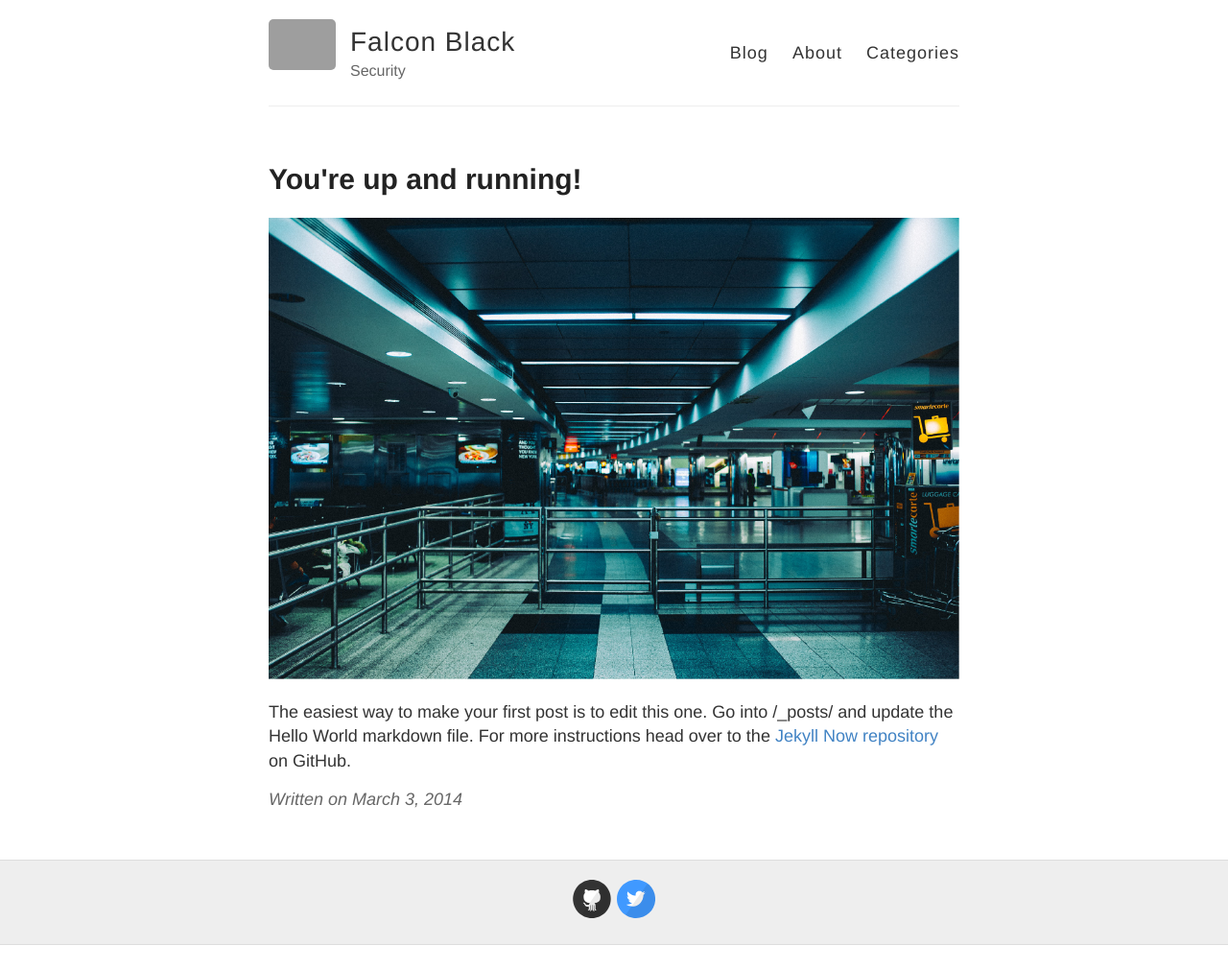
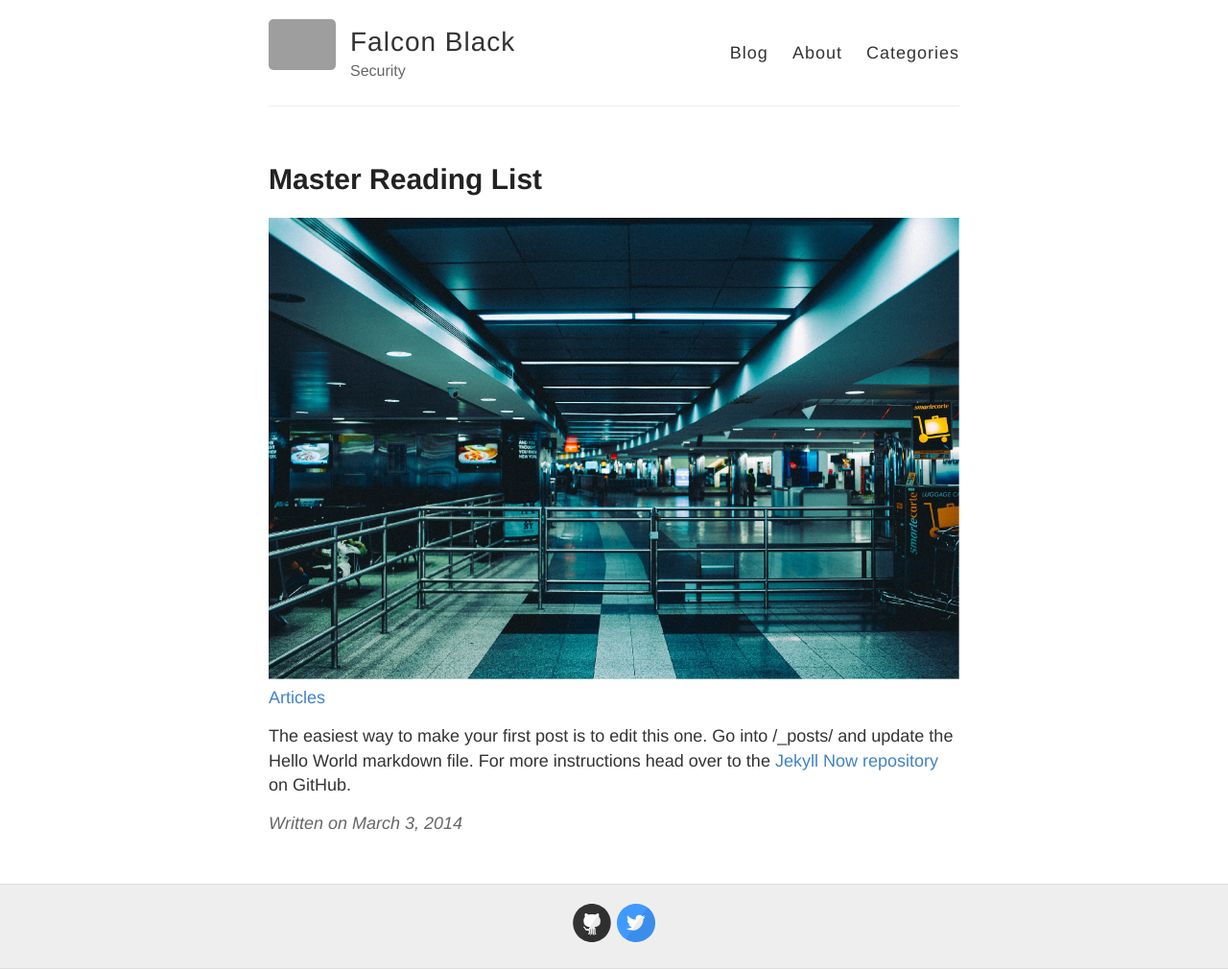
Before and after one commit to FalconBlack/FalconBlack.github.io, a Jekyll site: the page built from _posts/2014-3-3-Hello-World.md, in a window 1280 px wide. Shown: the whole page at 96% size. Built offline with Jekyll 4.4.1, drawn with Linux system fonts in a browser that asks for light colours; before the commit the page ends 985 px from its top, so only the background shows below that; grey boxes are pictures that could not be loaded.

Commit message:
Update 2014-3-3-Hello-World.md

```diff
--- a/_posts/2014-3-3-Hello-World.md
+++ b/_posts/2014-3-3-Hello-World.md
@@ -1,9 +1,10 @@
 ---
 layout: post
-title: You're up and running!
+title: Master Reading List
 published: true
 ---
 
 ![image]({{ site.baseurl }}/images/brandon-holmes-199529j.jpg)
+[Articles](https://falconblack.github.io/articles/)
 
 The easiest way to make your first post is to edit this one. Go into /_posts/ and update the Hello World markdown file. For more instructions head over to the [Jekyll Now repository](https://github.com/barryclark/jekyll-now) on GitHub.
```
